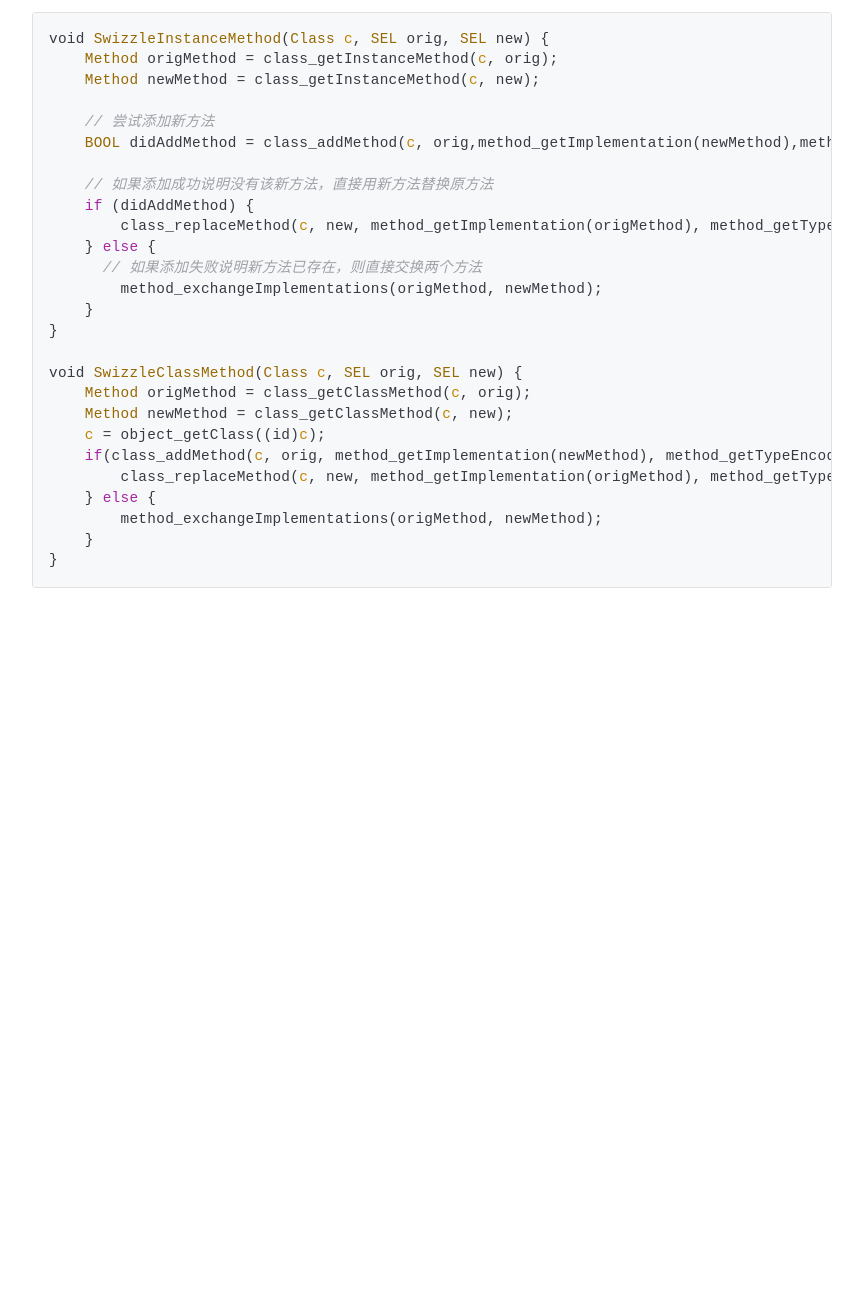
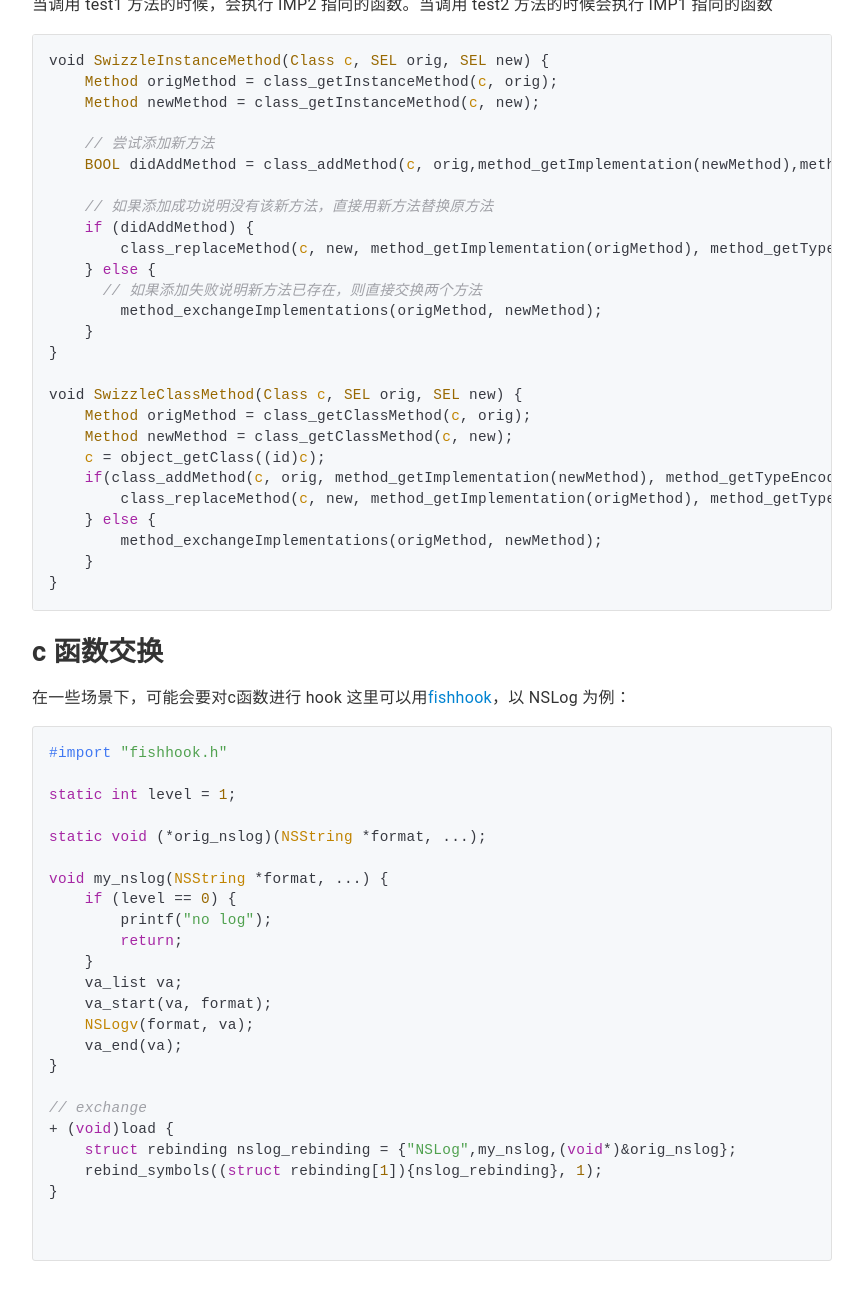
Before and after one commit to nyzhanggy/dulldevil.github.io, a Jekyll site: the page built from _posts/base/2017-11-29-方法.md, in a window 1280 px wide and 1400 px high, scrolled down 2637 px, cut to the strip 63-1363 px from the top of the window. Shown: the whole strip, without its empty margins (208-1071 px from the left). Built offline with Jekyll 4.4.1, drawn with Linux system fonts in a browser that asks for light colours; before the commit the page ends 3364 px from its top, so only the background shows below that.

Commit message:
添加 fishhook

````diff
--- a/_posts/base/2017-11-29-方法.md
+++ b/_posts/base/2017-11-29-方法.md
@@ -116,3 +116,35 @@ void SwizzleClassMethod(Class c, SEL orig, SEL new) {
     }
 }
 ```
+
+
+### c 函数交换
+
+在一些场景下，可能会要对c函数进行 hook 这里可以用[fishhook](https://github.com/facebook/fishhook)，以 NSLog 为例：
+
+```objective_c
+#import "fishhook.h"
+
+static int level = 1;
+
+static void (*orig_nslog)(NSString *format, ...);
+
+void my_nslog(NSString *format, ...) {
+    if (level == 0) {
+        printf("no log");
+        return;
+    }
+    va_list va;
+    va_start(va, format);
+    NSLogv(format, va);
+    va_end(va);
+}
+
+// exchange
++ (void)load {
+    struct rebinding nslog_rebinding = {"NSLog",my_nslog,(void*)&orig_nslog};
+    rebind_symbols((struct rebinding[1]){nslog_rebinding}, 1);
+}
+
+
+```
````
